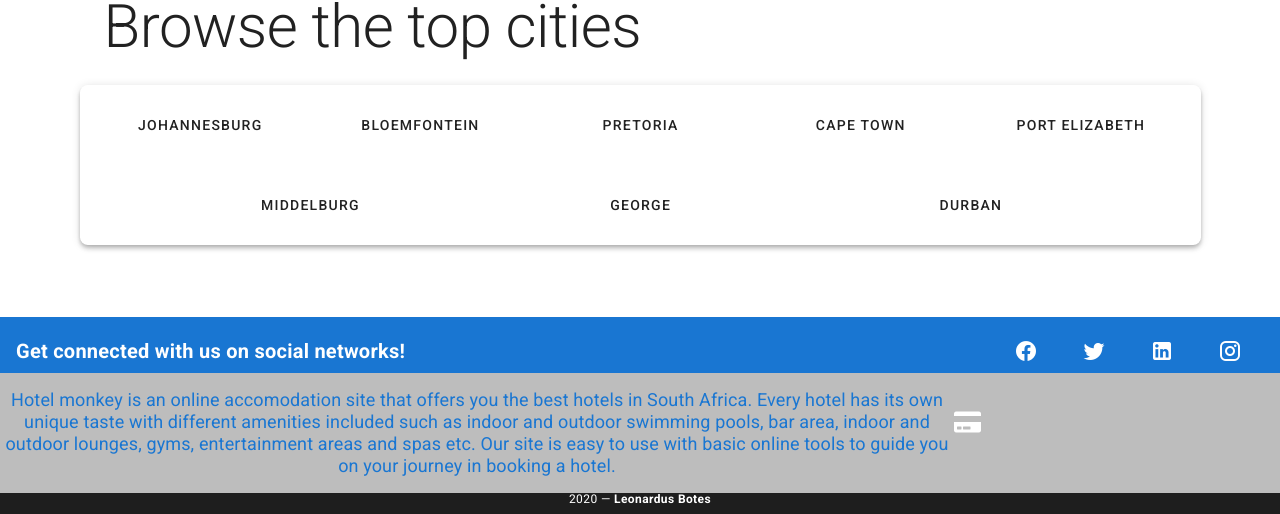
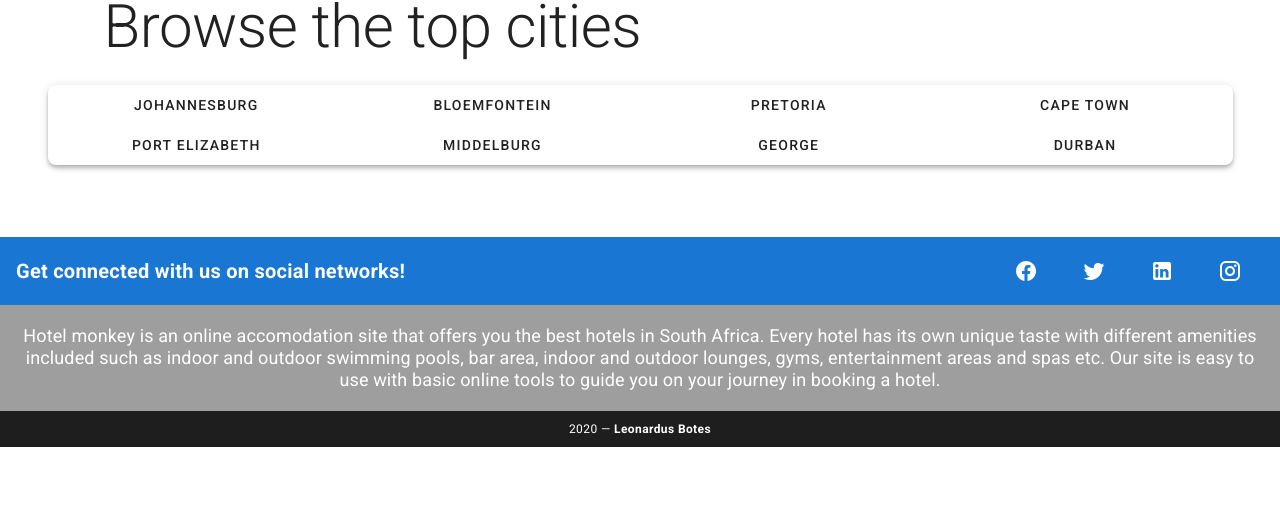
Before and after one commit to leonardusdirkstofbergbotes/hotelBookingv2, a Vue app: page / in a window 1280 px wide. Shown: the part 1319-1833 px from the top of the page. After the commit the page ends 1766 px from the top, so only its background shows below. Built offline with nearby package versions, Linux system fonts and the light colour scheme; no server answers; the database is empty.

Commit message:
change the browse by city layout and styles the footer

```diff
--- a/src/components/Footer.vue
+++ b/src/components/Footer.vue
@@ -11,23 +11,13 @@
         </v-btn>
       </v-card-title>
 
-      <v-layout row wrap grey lighten-1>
-        <v-flex xs12 sm9>
-          <v-card-text class="text-center primary--text customSize">
+        <v-flex class="pa-1 grey">
+          <v-card-text class="text-center white--text customSize">
             Hotel monkey is an online accomodation site that offers you the best hotels in South Africa. Every hotel has its own unique taste with different
             amenities included such as indoor and outdoor swimming pools, bar area, indoor and outdoor lounges, gyms, entertainment areas and spas etc.
             Our site is easy to use with basic online tools to guide you on your journey in booking a hotel.
           </v-card-text>
         </v-flex>
-
-        <v-layout row>
-
-          <v-flex xs4 sm12 v-for="option in payments" :key="option">
-            <v-icon>{{option}}</v-icon>
-          </v-flex>
-
-        </v-layout>
-      </v-layout>
 
       <v-card-text class="py-2 white--text text-center caption">
         {{ new Date().getFullYear() }} — <strong>Leonardus Botes</strong>
@@ -46,10 +36,6 @@
         'mdi-twitter',
         'mdi-linkedin',
         'mdi-instagram',
-      ],
-
-      payments: [
-        'fa-paypal', 'fa-credit-card', 'fa-google-wallet'
       ]
     })
   }
--- a/src/view/Home.vue
+++ b/src/view/Home.vue
@@ -121,10 +121,12 @@
           </v-flex>
         </v-layout>
 
-      <v-layout row wrap class="mx-5 mb-15 rounded-lg customWrap"  elevation-4>
-          <v-btn text ripple v-for="area in locations" @click="goTo(area)" style="cursor: pointer;" width="200px" :key="area" class="pa-10">
-            {{area}}
-          </v-btn>
+      <v-layout row wrap class="mb-15 rounded-lg"  elevation-4>
+          <v-flex xs6 sm4 lg3 v-for="area in locations" :key="area" shrink class="text-center">
+            <v-btn text ripple  @click="goTo(area)" style="cursor: pointer;" class="pa-5">
+              {{area}}
+            </v-btn>
+          </v-flex>
       </v-layout>
     </v-container>
   </div>
```
